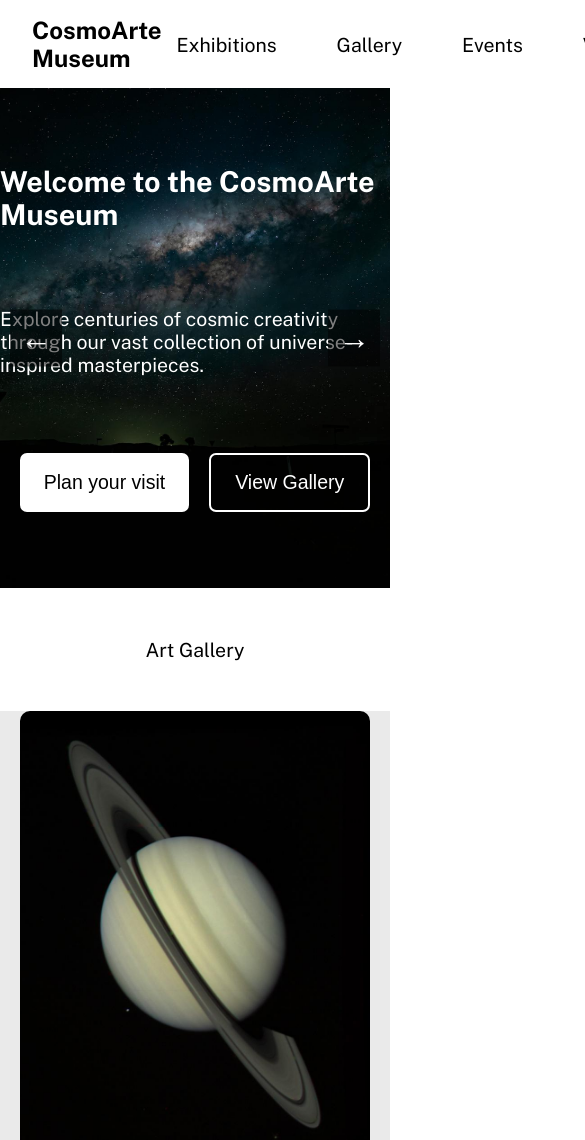
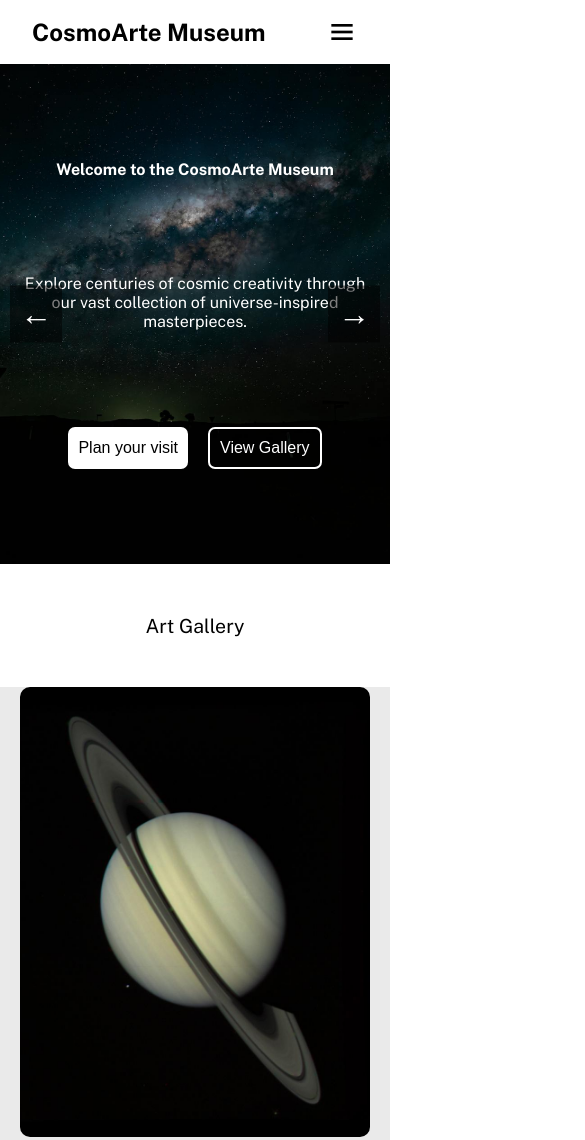
Before and after one commit to Michael-Chacon/Museum, a plain HTML site: page index.html in a window 390 px wide. Shown: the top 1140 px of the page, 585 px wide, since content can reach past the window. Drawn offline with nearby package versions, Linux system fonts and the light colour scheme.

Commit message:
feat: :sparkles: Responsive design

```diff
--- a/css/style.css
+++ b/css/style.css
@@ -32,6 +32,10 @@ body{
     width: auto;
     height: 100%;
 
+}
+
+.btnMenu{
+    display: none !important;
 }
 
 .menu__name{
@@ -109,6 +113,7 @@ body{
     flex-direction: column;
     justify-content: space-evenly;
     align-items: center;
+    text-align: center;
     color: white;
 }
 
@@ -290,3 +295,79 @@ footer{
     list-style: none;
     column-gap: 20px;
 }
+
+@media (max-width: 1250px){
+    .exhibition__subtitle{
+        padding: 0 20px;
+        text-align: center;
+    }
+}
+
+@media (max-width: 750px){
+    .menu__list{
+        display: none;
+    }
+
+    .menu__list{
+        z-index: 10;
+        display: flex;
+        flex-direction: column;
+        position: absolute;
+        top: 0;
+        left: 0;
+        margin-top: 10vh;
+        width: 100%;
+        height: 50vh;
+        background-color: #fff;
+        padding: auto;
+        transform: translateX(-300%);
+        transition: transform 0.5s;
+        text-align: center;
+    }
+
+    .menu__list.active{
+        transform: translateX(0);
+   }
+
+    .btnMenu{
+        display: flex !important;
+    }
+
+    .plan{
+        padding: 0 50px;
+    }
+}
+
+@media (max-width: 600px){
+    .plan{
+        flex-direction: column;
+        row-gap: 40px;
+    }
+
+    footer{
+        flex-direction: column;
+        height: auto;
+        gap: 20px;
+        padding: 20px;
+        text-align: center;
+    }
+}
+
+@media (max-width: 500px){
+    .exhibition__title{
+        font-size: 1rem;
+    }
+
+    .exhibition__subtitle{
+        font-size: 1rem;
+    }
+
+    .exhibition__buttons{
+        row-gap: 20px;
+    }
+
+    .exhibition__button{
+        font-size: 1rem;
+        padding: 10px;
+    }
+}
--- a/index.html
+++ b/index.html
@@ -21,6 +21,7 @@
           <li class="menu__item"><a href="#plan">Visit</a></li>
         </ul>
       </nav>
+      <i class='bx bx-menu btnMenu'></i>
     </header>
     <main>
       <section class="carousel">
--- a/js/main.js
+++ b/js/main.js
@@ -42,3 +42,16 @@ buttos.forEach(e => {
   </button>
 `;
 })
+
+// Menu responsivo
+
+let menu = document.querySelector(".menu__list");
+document.querySelector(".btnMenu").addEventListener("click", function () {
+  menu.classList.toggle("active");
+  console.log("vivo");
+});
+
+document.querySelector(".menu__list").addEventListener("click", function () {
+  menu.classList.remove("active");
+  console.log("tal");
+});
```
